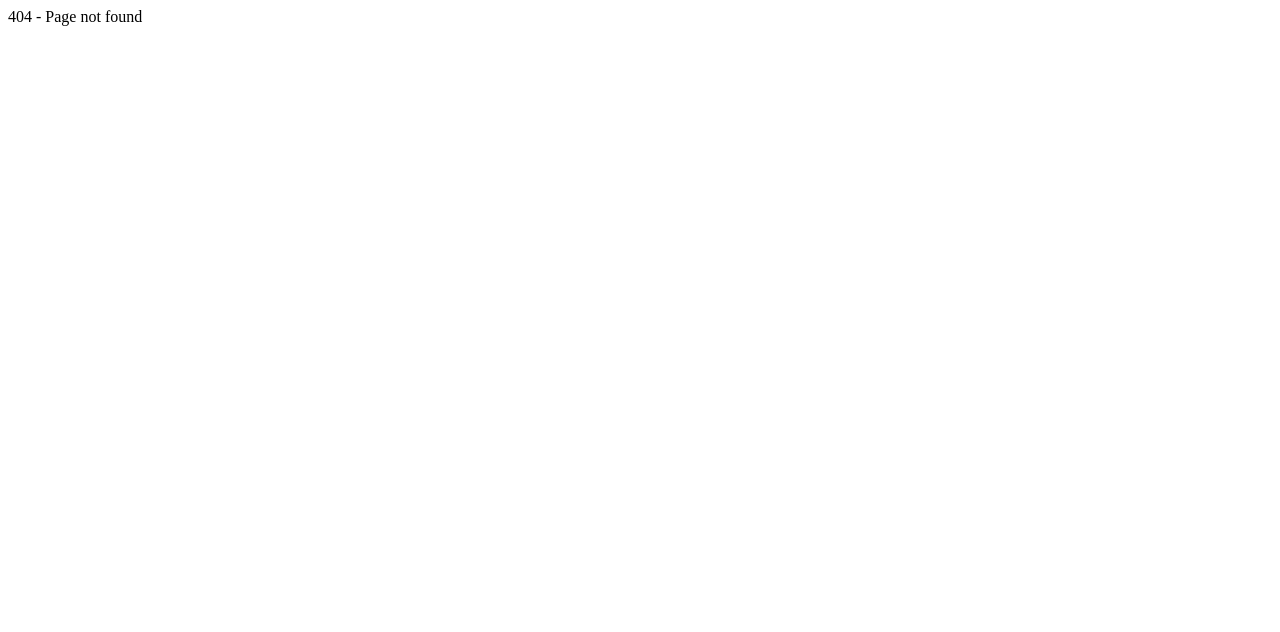
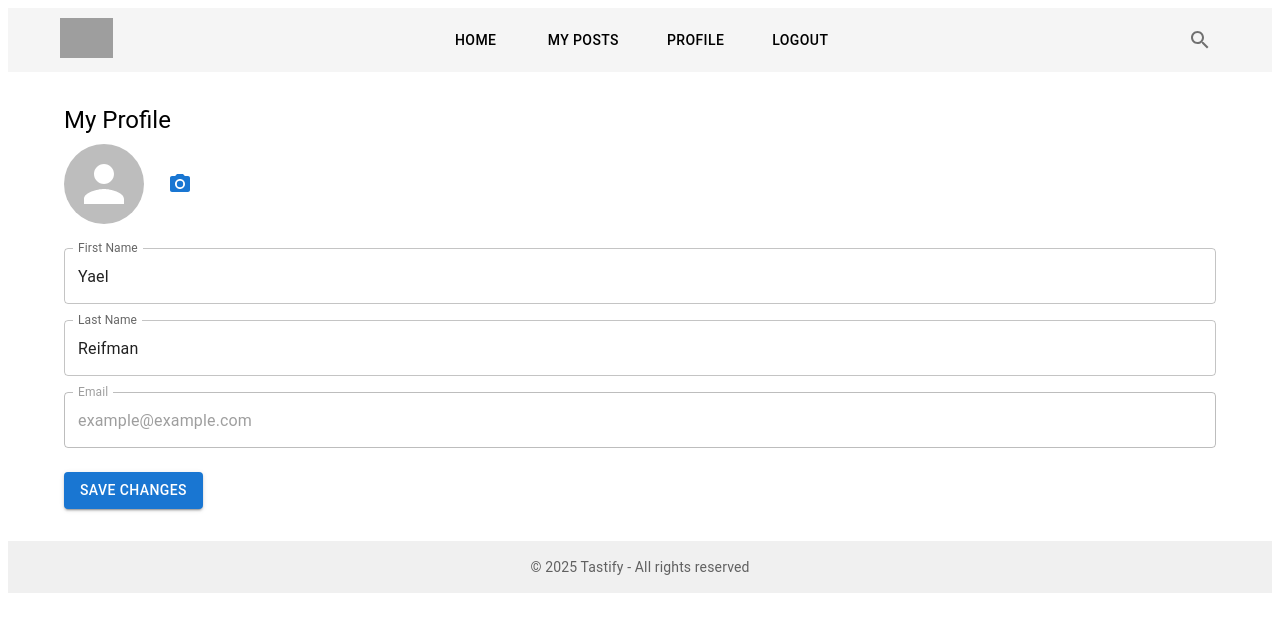
Before and after one commit to SharonBron/TASTIFY-WEB, a React (Create React App) app in the folder client/: page /profile in a window 1280 px wide. Before the commit this address had no page. Shown: the top 632 px of the page. Built offline with nearby package versions, Linux system fonts and the light colour scheme; grey boxes are pictures that could not be loaded.

Commit message:
paging + profile

```diff
--- a/client/src/App.tsx
+++ b/client/src/App.tsx
@@ -5,6 +5,7 @@ import Register from './pages/Auth/Register';
 import Home from './pages/Home';
 import PostDetails from './pages/PostDetails';
 import MyPosts from './pages/MyPosts';
+import Profile from './pages/Profile';
 
 
 const App: React.FC = () => {
@@ -16,6 +17,7 @@ const App: React.FC = () => {
       <Route path="/home" element={<Home />} />
       <Route path="/post" element={<PostDetails />} />
       <Route path="/my-posts" element={<MyPosts />} />
+      <Route path="/profile" element={<Profile />} />
       <Route path="*" element={<div>404 - Page not found</div>} />
     </Routes>
   );
--- a/client/src/pages/Home.tsx
+++ b/client/src/pages/Home.tsx
@@ -9,12 +9,16 @@ import {
   Paper,
   Typography,
   IconButton,
+  Button,
 } from '@mui/material';
 import AddPhotoAlternateIcon from '@mui/icons-material/AddPhotoAlternate';
+
+const POSTS_PER_PAGE = 5;
 
 const Home: React.FC = () => {
   const [reviews, setReviews] = useState<any[]>([]);
   const [openModal, setOpenModal] = useState(false);
+  const [visibleCount, setVisibleCount] = useState(POSTS_PER_PAGE);
 
   const handlePostReview = (data: { content: string; rating: number; image?: string }) => {
     const newReview = {
@@ -51,9 +55,19 @@ const Home: React.FC = () => {
           </IconButton>
         </Paper>
 
-        {reviews.map((review, index) => (
+        {/* Display visible posts only */}
+        {reviews.slice(0, visibleCount).map((review, index) => (
           <ReviewCard key={index} {...review} />
         ))}
+
+        {/* Load more button */}
+        {visibleCount < reviews.length && (
+          <Box textAlign="center" mt={3}>
+            <Button variant="outlined" onClick={() => setVisibleCount(prev => prev + POSTS_PER_PAGE)}>
+              Load More
+            </Button>
+          </Box>
+        )}
       </Container>
 
       <Footer />
--- a/client/src/pages/MyPosts.tsx
+++ b/client/src/pages/MyPosts.tsx
@@ -1,15 +1,18 @@
-import React from 'react';
+import React, { useState } from 'react';
 import { Container, Typography, Button, Box } from '@mui/material';
 import { usePosts } from '../context/PostsContext';
 import ReviewCard from '../components/ReviewCard';
 import Navbar from '../components/Navbar';
 import Footer from '../components/Footer';
 
+const POSTS_PER_PAGE = 5;
+
 const MyPosts: React.FC = () => {
   const { posts, setPosts } = usePosts();
-  const currentUserId = '123'; // ← בהמשך יגיע מה־Auth
+  const currentUserId = '123'; // בעתיד יגיע מ־Auth
 
   const myPosts = posts.filter(post => post.userId === currentUserId);
+  const [visibleCount, setVisibleCount] = useState(POSTS_PER_PAGE);
 
   const handleDelete = (id: number) => {
     if (window.confirm('Are you sure you want to delete this post?')) {
@@ -19,7 +22,6 @@ const MyPosts: React.FC = () => {
 
   const handleEdit = (id: number) => {
     alert(`Open edit modal for post ID: ${id}`);
-    // כאן תוכלי לפתוח מודל/מסך עריכה אמיתי בעתיד
   };
 
   return (
@@ -31,7 +33,8 @@ const MyPosts: React.FC = () => {
         {myPosts.length === 0 ? (
           <Typography>No posts yet.</Typography>
         ) : (
-          myPosts.map(post => (
+          <>
+            {myPosts.slice(0, visibleCount).map(post => (
               <Box key={post.id} sx={{ position: 'relative', mb: 3 }}>
                 <ReviewCard
                   id={post.id}
@@ -43,13 +46,21 @@ const MyPosts: React.FC = () => {
                   likes={post.likes}
                   commentsCount={post.comments.length}
                 />
-
                 <Box sx={{ display: 'flex', gap: 2, justifyContent: 'center', mt: 1 }}>
                   <Button variant="outlined" color="primary" onClick={() => handleEdit(post.id)}>Edit</Button>
                   <Button variant="outlined" color="error" onClick={() => handleDelete(post.id)}>Delete</Button>
                 </Box>
               </Box>
-          ))
+            ))}
+
+            {visibleCount < myPosts.length && (
+              <Box textAlign="center" mt={3}>
+                <Button variant="outlined" onClick={() => setVisibleCount(prev => prev + POSTS_PER_PAGE)}>
+                  Load More
+                </Button>
+              </Box>
+            )}
+          </>
         )}
       </Container>
       <Footer />
--- a/client/src/pages/PostDetails.tsx
+++ b/client/src/pages/PostDetails.tsx
@@ -25,6 +25,8 @@ type Comment = {
   text: string;
 };
 
+const COMMENTS_PER_PAGE = 3;
+
 const PostDetails: React.FC = () => {
   const location = useLocation();
   const navigate = useNavigate();
@@ -33,6 +35,7 @@ const PostDetails: React.FC = () => {
   const currentUser = 'Yael Reifman';
 
   const [comments, setComments] = useState<Comment[]>([]);
+  const [visibleCount, setVisibleCount] = useState(COMMENTS_PER_PAGE);
   const [newComment, setNewComment] = useState('');
   const [editingCommentId, setEditingCommentId] = useState<number | null>(null);
   const [editedText, setEditedText] = useState('');
@@ -70,11 +73,7 @@ const PostDetails: React.FC = () => {
   };
 
   const toggleLike = () => {
-    if (liked) {
-      setLikes((prev: number) => prev - 1);
-    } else {
-      setLikes((prev: number) => prev + 1);
-    }
+    setLikes((prev: number) => (liked ? prev - 1 : prev + 1));
     setLiked(!liked);
   };
 
@@ -91,7 +90,6 @@ const PostDetails: React.FC = () => {
     <>
       <Navbar />
 
-      {/* כפתור סגירה בצד ימין למעלה */}
       <Box sx={{ display: 'flex', justifyContent: 'flex-end', mt: 2, mr: 2 }}>
         <IconButton onClick={() => navigate('/home')}>
           <CloseIcon />
@@ -113,7 +111,6 @@ const PostDetails: React.FC = () => {
           </Box>
         </Paper>
 
-        {/* ❤️💬 Likes and Comments Count with Like Button */}
         <Box sx={{ display: 'flex', alignItems: 'center', gap: 2, mb: 2 }}>
           <Box sx={{ display: 'flex', alignItems: 'center', gap: 0.5 }}>
             <IconButton onClick={toggleLike}>
@@ -130,7 +127,7 @@ const PostDetails: React.FC = () => {
         <Typography variant="h6" gutterBottom>Comments</Typography>
         <Divider sx={{ mb: 2 }} />
 
-        {comments.map((comment) => (
+        {comments.slice(0, visibleCount).map((comment) => (
           <Box key={comment.id} sx={{ mb: 2, p: 2, bgcolor: '#f9f9f9', borderRadius: 1 }}>
             <Typography variant="subtitle2">{comment.user}</Typography>
             {editingCommentId === comment.id ? (
@@ -160,6 +157,17 @@ const PostDetails: React.FC = () => {
           </Box>
         ))}
 
+        {/* Load more button */}
+        {visibleCount < comments.length && (
+          <Button
+            onClick={() => setVisibleCount((prev) => prev + COMMENTS_PER_PAGE)}
+            variant="text"
+            sx={{ mb: 2 }}
+          >
+            Load more comments
+          </Button>
+        )}
+
         <TextField
           fullWidth
           label="Add a comment..."
--- /dev/null
+++ b/client/src/pages/Profile.tsx
@@ -0,0 +1,84 @@
+import React, { useState } from 'react';
+import {
+  Container, Typography, TextField, Button, Avatar, Box, IconButton
+} from '@mui/material';
+import PhotoCamera from '@mui/icons-material/PhotoCamera';
+import Navbar from '../components/Navbar';
+import Footer from '../components/Footer';
+
+const Profile: React.FC = () => {
+  const [firstName, setFirstName] = useState('Yael');
+  const [lastName, setLastName] = useState('Reifman');
+  const [email] = useState('example@example.com'); // לא ניתן לערוך
+  const [profileImage, setProfileImage] = useState<string | null>(null);
+
+  const handleImageChange = (e: React.ChangeEvent<HTMLInputElement>) => {
+    const file = e.target.files?.[0];
+    if (file) {
+      const reader = new FileReader();
+      reader.onloadend = () => setProfileImage(reader.result as string);
+      reader.readAsDataURL(file);
+    }
+  };
+
+  const handleSave = () => {
+    alert('Profile updated!');
+    // בהמשך: שליחה לשרת
+  };
+
+  return (
+    <>
+      <Navbar />
+
+      <Container sx={{ mt: 4, mb: 4 }}>
+        <Typography variant="h5" gutterBottom>My Profile</Typography>
+
+        <Box sx={{ display: 'flex', alignItems: 'center', gap: 2, mb: 3 }}>
+          <Avatar src={profileImage ?? ''} sx={{ width: 80, height: 80 }} />
+          <label htmlFor="upload-photo">
+            <input
+              accept="image/*"
+              id="upload-photo"
+              type="file"
+              hidden
+              onChange={handleImageChange}
+            />
+            <IconButton color="primary" component="span">
+              <PhotoCamera />
+            </IconButton>
+          </label>
+        </Box>
+
+        <TextField
+          label="First Name"
+          fullWidth
+          value={firstName}
+          onChange={(e) => setFirstName(e.target.value)}
+          sx={{ mb: 2 }}
+        />
+        <TextField
+          label="Last Name"
+          fullWidth
+          value={lastName}
+          onChange={(e) => setLastName(e.target.value)}
+          sx={{ mb: 2 }}
+        />
+        <TextField
+          label="Email"
+          fullWidth
+          value={email}
+          disabled
+          sx={{ mb: 3 }}
+        />
+
+        <Button variant="contained" color="primary" onClick={handleSave}>
+          Save Changes
+        </Button>
+      </Container>
+
+      <Footer />
+    </>
+  );
+};
+
+export default Profile;
```
Lines whose indentation alone changed are shown as unchanged.
